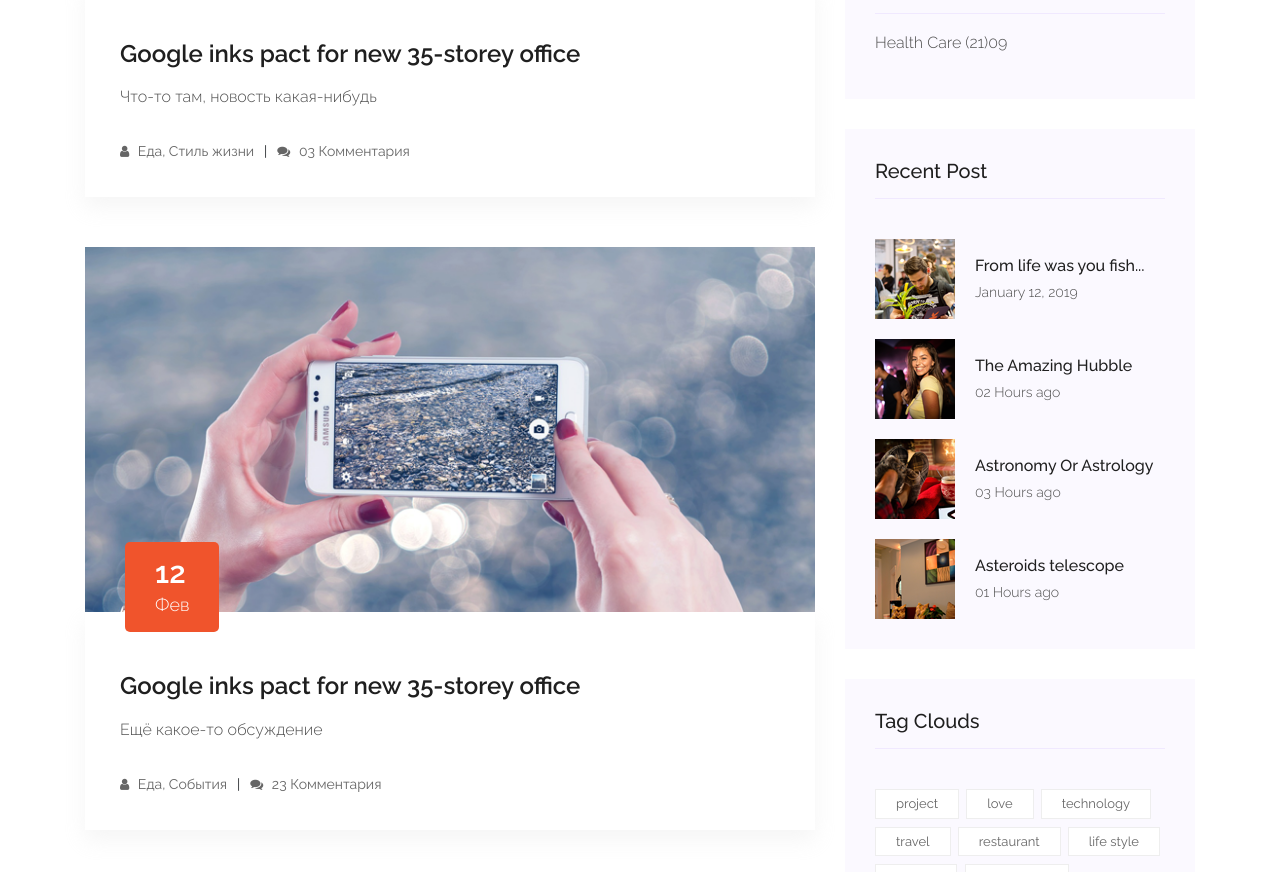
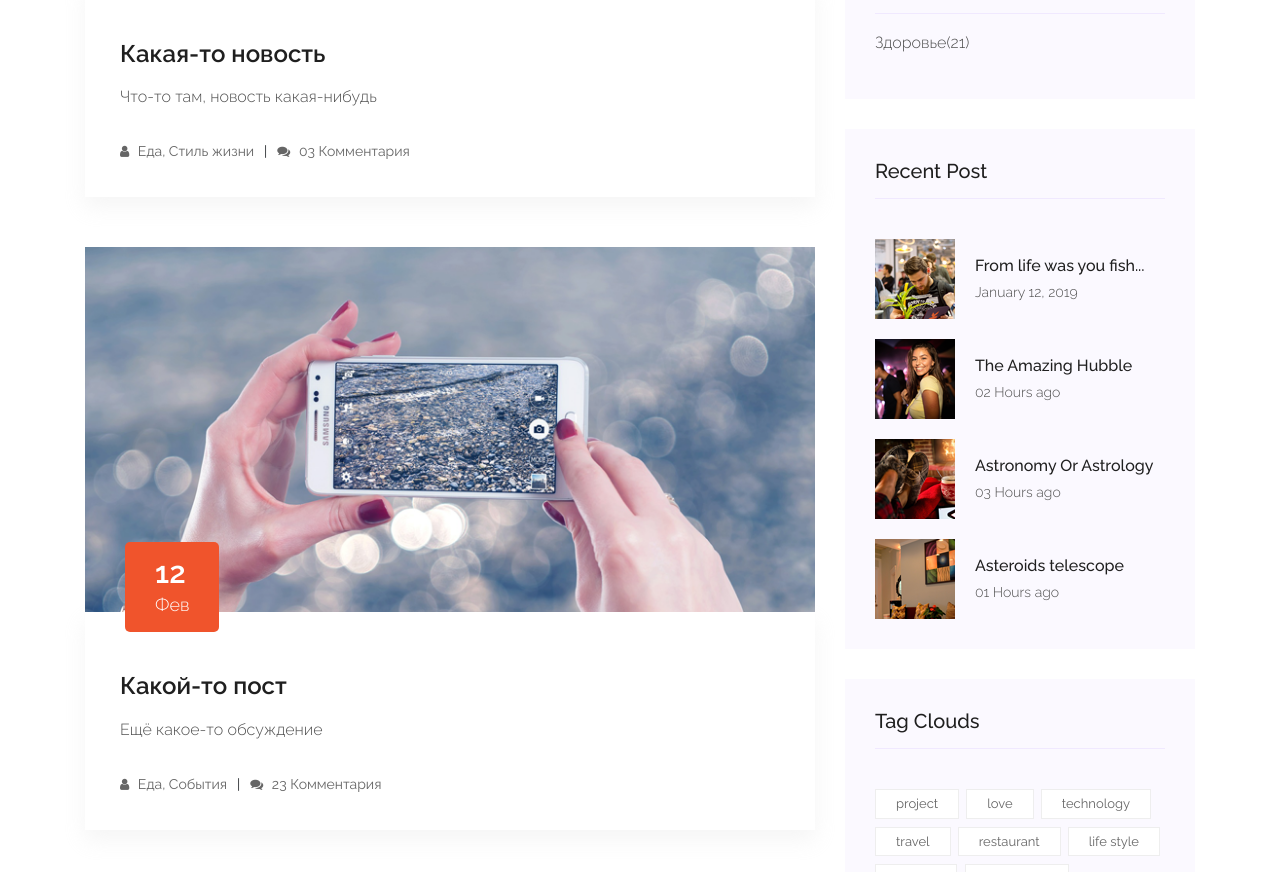
Before and after one commit to JustLuckSorry/burger, a Django app: template burger/shop/templates/shop/blog.html in a window 1280 px wide. Shown: the part 1087-1959 px from the top of the page. Run offline with Django 3.2, Linux system fonts and the light colour scheme; the template is opened without the code that fills it, so the values that code supplies are empty; some libraries are stand-ins or nearby versions.

Commit message:
New commit 3

```diff
--- a/burger/shop/templates/shop/blog.html
+++ b/burger/shop/templates/shop/blog.html
@@ -32,7 +32,7 @@
 
                         <div class="blog_details">
                             <a class="d-inline-block" href="single-blog.html">
-                                <h2>Google inks pact for new 35-storey office</h2>
+                                <h2>Какая-то новость</h2>
                             </a>
                             <p>Что-то там, новость какая-нибудь</p>
                             <ul class="blog-info-link">
@@ -53,7 +53,7 @@
 
                         <div class="blog_details">
                             <a class="d-inline-block" href="single-blog.html">
-                                <h2>Google inks pact for new 35-storey office</h2>
+                                <h2>Какой-то пост</h2>
                             </a>
                             <p>Ещё какое-то обсуждение</p>
                             <ul class="blog-info-link">
@@ -74,7 +74,7 @@
 
                         <div class="blog_details">
                             <a class="d-inline-block" href="single-blog.html">
-                                <h2>Google inks pact for new 35-storey office</h2>
+                                <h2>Какая-то новость снова</h2>
                             </a>
                             <p>Что-то там</p>
                             <ul class="blog-info-link">
@@ -95,7 +95,7 @@
 
                         <div class="blog_details">
                             <a class="d-inline-block" href="single-blog.html">
-                                <h2>Google inks pact for new 35-storey office</h2>
+                                <h2>Ещё один пост</h2>
                             </a>
                             <p>Что-то, где-то</p>
                             <ul class="blog-info-link">
@@ -116,7 +116,7 @@
 
                         <div class="blog_details">
                             <a class="d-inline-block" href="single-blog.html">
-                                <h2>Google inks pact for new 35-storey office</h2>
+                                <h2>Ещё какая-то новость</h2>
                             </a>
                             <p>Ещё чего-то там</p>
                             <ul class="blog-info-link">
@@ -163,7 +163,7 @@
                                 </div>
                             </div>
                             <button class="button rounded-0 primary-bg text-white w-100 btn_1 boxed-btn"
-                                    type="submit">Search
+                                    type="submit">Поиск
                             </button>
                         </form>
                     </aside>
@@ -173,38 +173,38 @@
                         <ul class="list cat-list">
                             <li>
                                 <a href="#" class="d-flex">
-                                    <p>Resaurant food</p>
+                                    <p>Еда</p>
                                     <p>(37)</p>
                                 </a>
                             </li>
                             <li>
                                 <a href="#" class="d-flex">
-                                    <p>Travel news</p>
+                                    <p>Путешествия</p>
                                     <p>(10)</p>
                                 </a>
                             </li>
                             <li>
                                 <a href="#" class="d-flex">
-                                    <p>Modern technology</p>
+                                    <p>Технологии</p>
                                     <p>(03)</p>
                                 </a>
                             </li>
                             <li>
                                 <a href="#" class="d-flex">
-                                    <p>Product</p>
+                                    <p>Новости</p>
                                     <p>(11)</p>
                                 </a>
                             </li>
                             <li>
                                 <a href="#" class="d-flex">
-                                    <p>Inspiration</p>
-                                    <p>21</p>
+                                    <p>Обсуждения</p>
+                                    <p>(21)</p>
                                 </a>
                             </li>
                             <li>
                                 <a href="#" class="d-flex">
-                                    <p>Health Care (21)</p>
-                                    <p>09</p>
+                                    <p>Здоровье</p>
+                                    <p>(21)</p>
                                 </a>
                             </li>
                         </ul>
--- a/burger/shop/templates/shop/components/header.html
+++ b/burger/shop/templates/shop/components/header.html
@@ -7,23 +7,15 @@
                     <div class="col-xl-5 col-lg-5">
                         <div class="main-menu  d-none d-lg-block">
                             <nav>
+                                {% with request.resolver_match.url_name as url_name %}
                                 <ul id="navigation">
-                                    <li><a class="active" href="{% url 'home' %}">Главная</a></li>
-                                    <li><a href="{% url 'menu' %}">Меню</a></li>
-                                    <li><a href="{% url 'blog' %}">Блог</a></li>
-<!--                                        <li><a href="#">blog <i class="ti-angle-down"></i></a>-->
-<!--                                            <ul class="submenu">-->
-<!--                                                <li><a href="blog.html">blog</a></li>-->
-<!--                                                <li><a href="single-blog.html">single-blog</a></li>-->
-<!--                                            </ul>-->
-<!--                                        </li>-->
-<!--                                    <li><a href="#">Pages <i class="ti-angle-down"></i></a>-->
-<!--                                        <ul class="submenu">-->
-<!--                                            <li><a href="elements.html">elements</a></li>-->
-<!--                                        </ul>-->
-                                    <li><a href="{% url 'about' %}">О нас</a></li>
-                                    <li><a href="{% url 'contact' %}">Контакты</a></li>
+                                    <li><a class="{% if url_name == 'home' %}active{% endif %}" href="{% url 'home' %}">Главная</a></li>
+                                    <li><a class="{% if url_name == 'menu' %}active{% endif %}" href="{% url 'menu' %}">Меню</a></li>
+                                    <li><a class="{% if url_name == 'blog' %}active{% endif %}" href="{% url 'blog' %}">Блог</a></li>
+                                    <li><a class="{% if url_name == 'about' %}active{% endif %}" href="{% url 'about' %}">О нас</a></li>
+                                    <li><a class="{% if url_name == 'contact' %}active{% endif %}" href="{% url 'contact' %}">Контакты</a></li>
                                 </ul>
+                                {% endwith %}
                             </nav>
                         </div>
                     </div>
```
